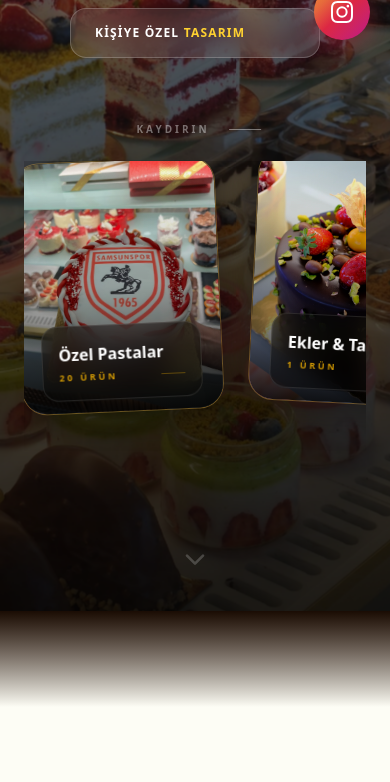
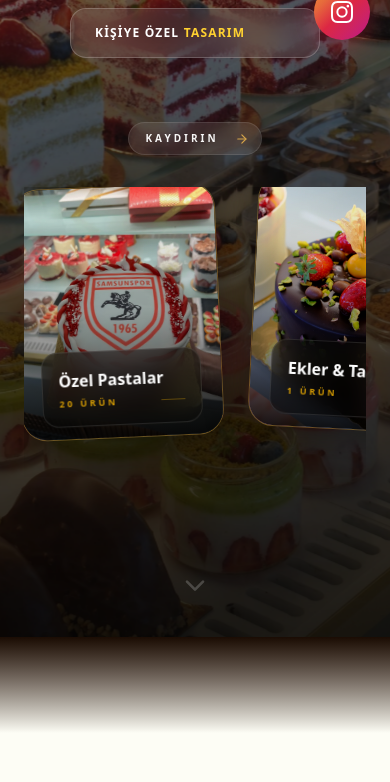
Before and after one commit to burakucarr/kulemevlanasamsun, a Next.js app: page / in a window 390 px wide. Shown: the part 780-1562 px from the top of the page. Built offline with nearby package versions, Linux system fonts and the light colour scheme; a web font is replaced by a local one.

Commit message:
Fix navbar visibility, navigation smooth scroll, and custom order form options

```diff
--- a/src/app/page.tsx
+++ b/src/app/page.tsx
@@ -175,7 +175,7 @@ export default function Home() {
       </section>
 
       {/* Footer */}
-      <footer id="hakkimizda" className="py-24 md:py-32 border-t border-black/5 bg-[#FDFDF5]">
+      <footer id="hakkimizda" className="py-24 md:py-32 border-t border-black/5 bg-[#FDFDF5] scroll-mt-24">
         <div className="max-w-6xl mx-auto px-4 md:px-6">
           <div className="text-center mb-16 md:mb-24">
             <h3 className="font-playfair font-black text-4xl md:text-6xl text-primary mb-4 tracking-tighter">KULE MEVLANA</h3>
@@ -296,7 +296,7 @@ export default function Home() {
             </div>
           </div>
 
-          <div className="flex justify-center gap-10 mb-12 border-t border-black/5 pt-12">
+          <div className="hidden md:flex justify-center gap-10 mb-12 border-t border-black/5 pt-12">
             <a href="https://instagram.com/kulemevlana" target="_blank" className="text-primary/60 hover:text-accent transition-colors font-bold">Instagram</a>
             <a href="https://www.yemeksepeti.com/restaurant/kule-mevlana" target="_blank" className="text-primary/60 hover:text-accent transition-colors font-bold">Yemeksepeti</a>
             <a href="https://getir.com/yemek/restoran/kule-mevlana-samsun" target="_blank" className="text-primary/60 hover:text-accent transition-colors font-bold">Getir</a>
--- a/src/components/CustomOrderForm.tsx
+++ b/src/components/CustomOrderForm.tsx
@@ -10,7 +10,7 @@ export default function CustomOrderForm({ onViewGallery }: { onViewGallery: () =
     name: "",
     phone: "",
     date: "",
-    people: "10-15",
+    people: "4-6",
     flavor: "Çikolatalı & Fıstıklı",
     eventType: "Doğum Günü",
     shape: "Yuvarlak",
@@ -161,6 +161,9 @@ export default function CustomOrderForm({ onViewGallery }: { onViewGallery: () =
                           className="w-full bg-transparent border-b-2 border-black/5 focus:border-accent px-2 py-3 outline-none transition-all font-medium text-primary cursor-pointer appearance-none"
                           onChange={(e) => setFormData({ ...formData, people: e.target.value })}
                         >
+                          <option>4-6 Kişilik</option>
+                          <option>6-8 Kişilik</option>
+                          <option>8-10 Kişilik</option>
                           <option>10-15 Kişilik</option>
                           <option>20-30 Kişilik</option>
                           <option>40-50 Kişilik</option>
--- a/src/components/Hero.tsx
+++ b/src/components/Hero.tsx
@@ -118,7 +118,7 @@ export default function Hero({ onCategoryClick }: HeroProps) {
             className="flex flex-wrap gap-4 justify-center"
           >
             <a
-              href="https://wa.me/905309351955?text=Merhaba%2C%20taze%20ürünlerinizden%20sipariş%20vermek%20istiyorum."
+              href="https://wa.me/905309351955?text=Merhaba%20Kule%20Mevlana%2C%20web%20sitenizden%20ula%C5%9F%C4%B1yorum.%20Sipari%C5%9F%20olu%C5%9Fturmak%20istiyorum."
               target="_blank"
               className="group px-10 py-4 rounded-full font-black text-sm uppercase tracking-widest flex items-center gap-3 transition-all duration-500 shadow-[0_15px_40px_rgba(217,167,74,0.3)] hover:shadow-[0_20px_60px_rgba(217,167,74,0.5)] hover:scale-105 bg-gradient-to-br from-[#d9a74a] to-[#a07a30] text-white"
             >
@@ -163,14 +163,21 @@ export default function Hero({ onCategoryClick }: HeroProps) {
           style={{ y: cardsLayer.y }}
           className="relative z-20 w-full px-6 pb-40 will-change-transform"
         >
-          {/* Mobile Scroll Indicator */}
-          <div className="flex md:hidden items-center justify-center gap-3 mb-6 opacity-40">
-            <span className="text-[10px] font-black uppercase tracking-[0.3em] text-white">Kaydırın</span>
+          {/* Mobile Scroll Indicator - Enhanced */}
+          <div className="flex md:hidden items-center justify-center gap-4 mb-8">
             <motion.div
-              animate={{ x: [0, 8, 0] }}
-              transition={{ repeat: Infinity, duration: 1.5 }}
-              className="w-8 h-[1px] bg-white"
-            />
+              animate={{ opacity: [0.4, 1, 0.4] }}
+              transition={{ repeat: Infinity, duration: 2 }}
+              className="flex items-center gap-3 bg-white/10 backdrop-blur-sm px-4 py-2 rounded-full border border-white/10"
+            >
+              <span className="text-[10px] font-black uppercase tracking-[0.3em] text-white">Kaydırın</span>
+              <motion.div
+                animate={{ x: [0, 5, 0] }}
+                transition={{ repeat: Infinity, duration: 1.2, ease: "easeInOut" }}
+              >
+                <ArrowRight size={14} className="text-accent" />
+              </motion.div>
+            </motion.div>
           </div>
 
           <div className="flex md:grid md:grid-cols-3 lg:grid-cols-5 gap-6 md:gap-8 overflow-x-auto md:overflow-visible pb-10 scrollbar-hide container mx-auto">
--- a/src/components/Navbar.tsx
+++ b/src/components/Navbar.tsx
@@ -61,18 +61,21 @@ const Navbar = () => {
               { name: 'Özel Sipariş', id: 'ozel-siparis' },
               { name: 'Hakkımızda', id: 'hakkimizda' }
             ].map((item) => (
-              <Link
+              <button
                 key={item.id}
-                href={`#${item.id}`}
-                className="text-primary/80 hover:text-accent transition-colors relative group"
+                onClick={() => {
+                  const el = document.getElementById(item.id);
+                  if (el) el.scrollIntoView({ behavior: 'smooth' });
+                }}
+                className="text-primary/80 hover:text-accent transition-colors relative group text-sm font-semibold"
               >
                 {item.name}
                 <span className="absolute -bottom-1 left-0 w-0 h-0.5 bg-accent transition-all group-hover:w-full" />
-              </Link>
+              </button>
             ))}
           </div>
 
-          <div className="hidden lg:flex items-center gap-4 border-l border-black/10 pl-8 ml-2">
+          <div className="hidden md:flex items-center gap-4 border-l border-black/10 pl-8 ml-2">
             <div className="flex flex-col text-right">
               <a
                 href="https://www.google.com/maps/dir/?api=1&destination=Beypınar+Mah+Elbistan+Bulv+No+24+A+Atakum+Samsun"
@@ -119,14 +122,17 @@ const Navbar = () => {
               { name: 'Özel Sipariş', id: 'ozel-siparis' },
               { name: 'Hakkımızda', id: 'hakkimizda' }
             ].map((item) => (
-              <Link
+              <button
                 key={item.id}
-                href={`#${item.id}`}
-                onClick={() => setIsMobileMenuOpen(false)}
+                onClick={() => {
+                  const el = document.getElementById(item.id);
+                  if (el) el.scrollIntoView({ behavior: 'smooth' });
+                  setIsMobileMenuOpen(false);
+                }}
                 className="text-xl font-outfit font-semibold text-primary hover:text-accent transition-colors"
               >
                 {item.name}
-              </Link>
+              </button>
             ))}
           </motion.div>
         )}
```
